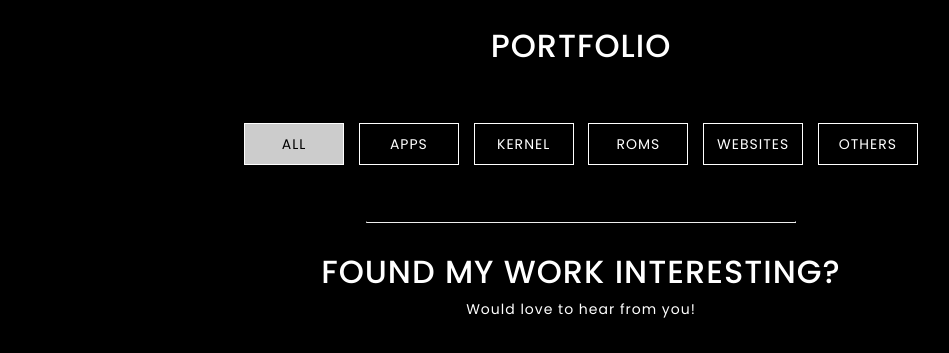
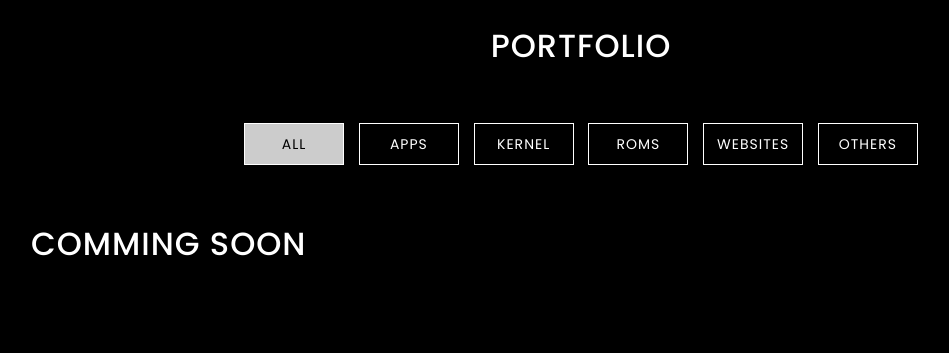
Before and after one commit to Shashwat176/Website, a plain HTML site: page index.html in a window 1280 px wide. Shown: the part 2616-2969 px from the top of the page, without its empty margins (59-1008 px from the left). Drawn offline with nearby package versions, Linux system fonts and the light colour scheme.

Commit message:
Update index.html

```diff
--- a/index.html
+++ b/index.html
@@ -261,8 +261,11 @@
                     </ul>
                 </div>
                  <div class="itemsContainer">
-
-
+                    <h2>COMMING SOON</h2>
+                 </div>
+            </div>
+        </div>
+    </div>
     <div id="contact" class="contactSection">
         <div class="col-md-12 text-center">
             <hr class="line" width="40%">
```
